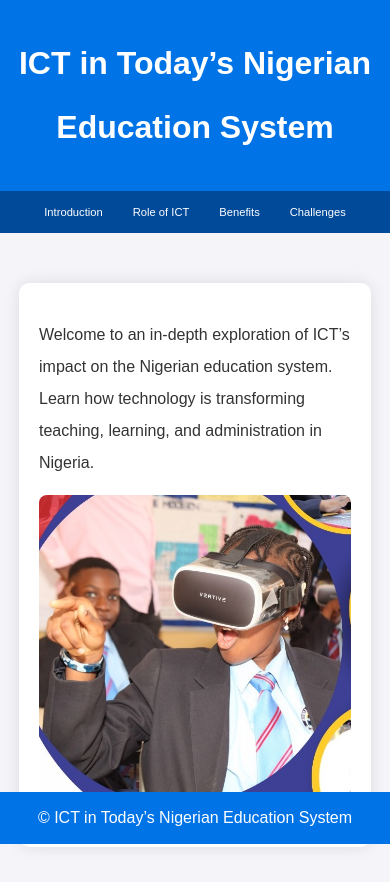
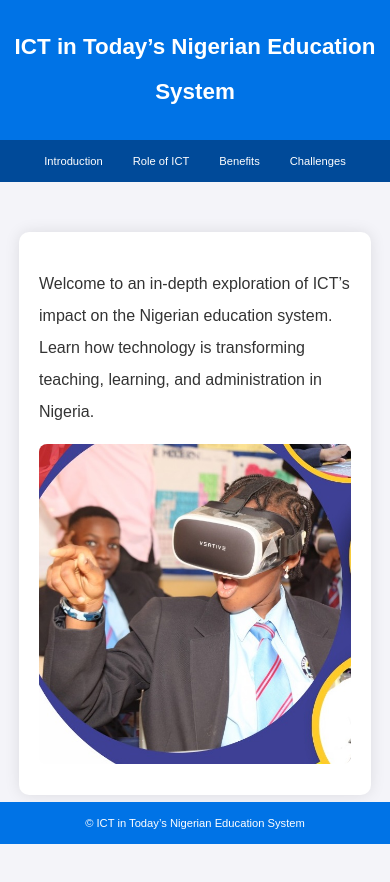
Before and after one commit to samuel-busayo/ict_in_nigeria_education, a plain HTML site: page index.html in a window 390 px wide. After the commit the page ends 845 px from the top, so only its background shows below. Drawn offline with Linux system fonts and the light colour scheme.

Commit message:
Update style.css

```diff
--- a/public/style.css
+++ b/public/style.css
@@ -52,4 +52,8 @@ footer {
     bottom: 0;
     width: 100%;
 }
-@media (min-width: 200px) and (max-width: 800px) {nav a {font-size: 0.7rem;}}
+@media (min-width: 200px) and (max-width: 800px) {
+    nav a {font-size: 0.7rem;}
+    header {font-size: 0.7rem;}
+    footer {font-size: 0.7rem;}
+}
```
